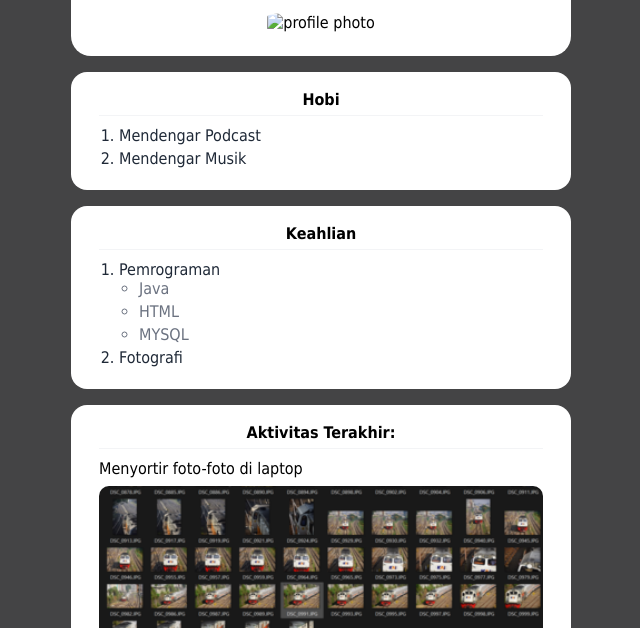
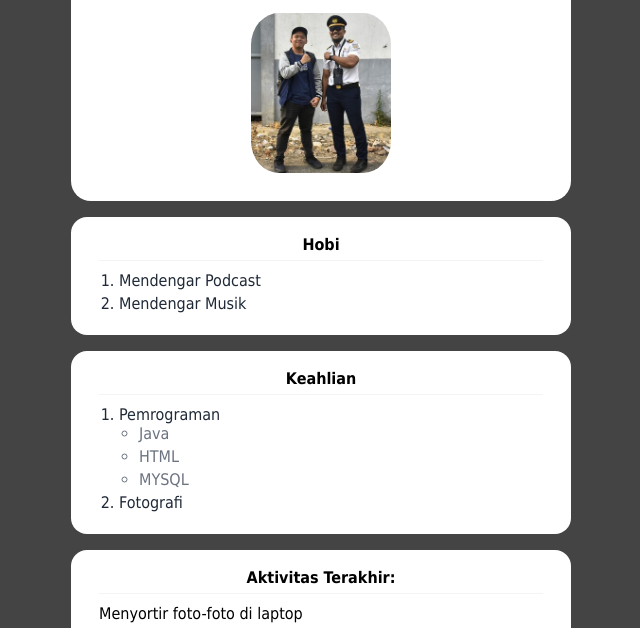
Before and after one commit to Ian-Mahendra-Setiawan/Portofolio-Super-Team, a plain HTML site: page rafael.html in a window 1280 px wide. Shown: the part 115-743 px from the top of the page, without its empty margins (319-959 px from the left). Drawn offline with Linux system fonts and the light colour scheme.

Commit message:
Update rafael.html

```diff
--- a/rafael.html
+++ b/rafael.html
@@ -196,7 +196,7 @@
         <div id="profile-card">
             <h1>Profile</h1>
             <h3>Rafael Ephraim Valentino</h3>
-            <img id="profile-img" src="assets/_JPG26961.jpg" alt="profile photo">
+            <img id="profile-img" src="assets/JPG26961.jpg" alt="profile photo">
         </div>
 
         <div class="section-card">
```
